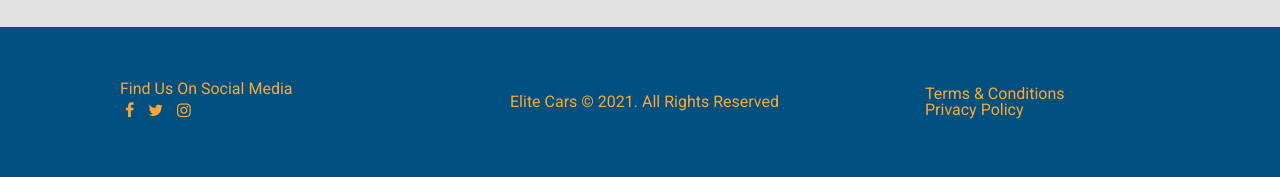
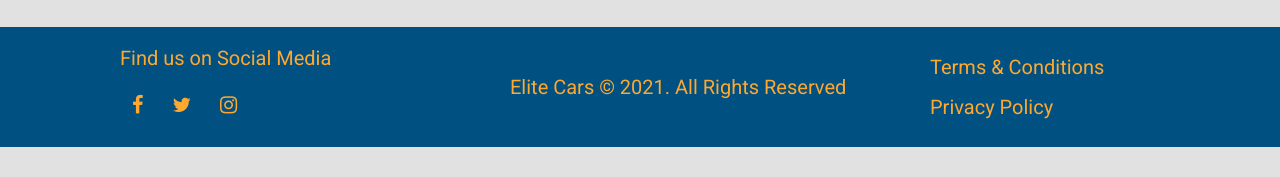
Before and after one commit to Car-Dealer-Shop/Car-Shop, a plain HTML site: page buy-car.html in a window 1280 px wide. Shown: the part 683-860 px from the top of the page. After the commit the page ends 830 px from the top, so only its background shows below. Drawn offline with Linux system fonts and the light colour scheme.

Commit message:
final edit

```diff
--- a/assets/css/about.css
+++ b/assets/css/about.css
@@ -222,41 +222,51 @@ main {
 }
 
 footer {
-  height: 150px;
+  height: 120px;
   display: grid;
   grid-template-columns: repeat(3, 1fr);
   gap: 30px;
   margin-bottom: -10px;
   margin-left: -10px;
   padding-left: 120px;
+  background-color: #005082;
+  color: #FEA82F;
+  align-items: center;
+  font-size: 20px;
+  font-weight: 400;
 }
-
-  footer {
+  /* footer {
     background-color: #005082;
-    color: #fea82f;
+    color: #FEA82F;
     align-items: center;
     justify-content: center;
     text-transform: capitalize;
-}
-  .social-icon {
+} */
+  footer .social-icon {
     width: 100%;
     margin: 10px;
     /* padding: auto; */
 }
-  .social-icon a {
-    color: #fea82f;
+  footer .social-icon a {
+    color: #FEA82F;
     display: inline-block;
     text-decoration: none;
-    padding: 5px;
+    padding: 2px;
+    margin: 10px;
     align-items: center;
 }
-  .terms {
+footer .social-icon h3 {
+  margin-bottom: 15px;
+}
+  footer .terms {
     width: 100%;
-    margin: 10px;
+    /* margin: 100px; */
 }
-  .terms a {
-    color: #fea82f;
-    display: inline;
+  footer .terms a {
+    width: 100%;
+    color: #FEA82F;
+    display: flex;
     text-decoration: none;
-    padding: 5px;
+    /* padding: 50px; */
+    margin: 20px;
 }
--- a/assets/css/buy.css
+++ b/assets/css/buy.css
@@ -329,43 +329,53 @@ footer a{
     text-decoration: none;
 } */
 footer {
-  height: 150px;
+  height: 120px;
   display: grid;
   grid-template-columns: repeat(3, 1fr);
   gap: 30px;
   margin-bottom: -10px;
   margin-left: -10px;
   padding-left: 120px;
+  background-color: #005082;
+  color: #FEA82F;
+  align-items: center;
+  font-size: 20px;
+  font-weight: 400;
 }
-
-  footer {
+  /* footer {
     background-color: #005082;
-    color: #fea82f;
+    color: #FEA82F;
     align-items: center;
     justify-content: center;
     text-transform: capitalize;
-}
-  .social-icon {
+} */
+  footer .social-icon {
     width: 100%;
     margin: 10px;
     /* padding: auto; */
 }
-  .social-icon a {
-    color: #fea82f;
+  footer .social-icon a {
+    color: #FEA82F;
     display: inline-block;
     text-decoration: none;
-    padding: 5px;
+    padding: 2px;
+    margin: 10px;
     align-items: center;
 }
-  .terms {
+footer .social-icon h3 {
+  margin-bottom: 15px;
+}
+  footer .terms {
     width: 100%;
-    margin: 10px;
+    /* margin: 100px; */
 }
-  .terms a {
-    color: #fea82f;
-    display: inline;
+  footer .terms a {
+    width: 100%;
+    color: #FEA82F;
+    display: flex;
     text-decoration: none;
-    padding: 5px;
+    /* padding: 50px; */
+    margin: 20px;
 }
 
 .show {
--- a/assets/css/contact.css
+++ b/assets/css/contact.css
@@ -221,41 +221,51 @@ main article p {
 }
 
 footer {
-  height: 150px;
+  height: 120px;
   display: grid;
   grid-template-columns: repeat(3, 1fr);
   gap: 30px;
   margin-bottom: -10px;
   margin-left: -10px;
   padding-left: 120px;
+  background-color: #005082;
+  color: #FEA82F;
+  align-items: center;
+  font-size: 20px;
+  font-weight: 400;
 }
-
-  footer {
+  /* footer {
     background-color: #005082;
-    color: #fea82f;
+    color: #FEA82F;
     align-items: center;
     justify-content: center;
     text-transform: capitalize;
-}
-  .social-icon {
+} */
+  footer .social-icon {
     width: 100%;
     margin: 10px;
     /* padding: auto; */
 }
-  .social-icon a {
-    color: #fea82f;
+  footer .social-icon a {
+    color: #FEA82F;
     display: inline-block;
     text-decoration: none;
-    padding: 5px;
+    padding: 2px;
+    margin: 10px;
     align-items: center;
 }
-  .terms {
+footer .social-icon h3 {
+  margin-bottom: 15px;
+}
+  footer .terms {
     width: 100%;
-    margin: 10px;
+    /* margin: 100px; */
 }
-  .terms a {
-    color: #fea82f;
-    display: inline;
+  footer .terms a {
+    width: 100%;
+    color: #FEA82F;
+    display: flex;
     text-decoration: none;
-    padding: 5px;
+    /* padding: 50px; */
+    margin: 20px;
 }
--- a/assets/css/rent.css
+++ b/assets/css/rent.css
@@ -130,40 +130,51 @@ main section button:hover {
 /*******************Footer*****************************/
 
 footer {
-  height: 150px;
+  height: 120px;
   display: grid;
   grid-template-columns: repeat(3, 1fr);
   gap: 30px;
   margin-bottom: -10px;
   margin-left: -10px;
   padding-left: 120px;
+  background-color: #005082;
+  color: #FEA82F;
+  align-items: center;
+  font-size: 20px;
+  font-weight: 400;
 }
-
-  footer {
+  /* footer {
     background-color: #005082;
-    color: #fea82f;
+    color: #FEA82F;
     align-items: center;
     justify-content: center;
     text-transform: capitalize;
-}
-  .social-icon {
+} */
+  footer .social-icon {
     width: 100%;
     margin: 10px;
+    /* padding: auto; */
 }
-  .social-icon a {
-    color: #fea82f;
+  footer .social-icon a {
+    color: #FEA82F;
     display: inline-block;
     text-decoration: none;
-    padding: 5px;
+    padding: 2px;
+    margin: 10px;
     align-items: center;
 }
-  .terms {
+footer .social-icon h3 {
+  margin-bottom: 15px;
+}
+  footer .terms {
     width: 100%;
-    margin: 10px;
+    /* margin: 100px; */
 }
-  .terms a {
-    color: #fea82f;
-    display: inline;
+  footer .terms a {
+    width: 100%;
+    color: #FEA82F;
+    display: flex;
     text-decoration: none;
-    padding: 5px;
+    /* padding: 50px; */
+    margin: 20px;
 }
--- a/assets/css/sell.css
+++ b/assets/css/sell.css
@@ -174,41 +174,51 @@ main {
   }
 
   footer {
-    height: 150px;
+    height: 120px;
     display: grid;
     grid-template-columns: repeat(3, 1fr);
     gap: 30px;
     margin-bottom: -10px;
     margin-left: -10px;
     padding-left: 120px;
+    background-color: #005082;
+    color: #FEA82F;
+    align-items: center;
+    font-size: 20px;
+    font-weight: 400;
   }
-
-    footer {
+    /* footer {
       background-color: #005082;
-      color: #fea82f;
+      color: #FEA82F;
       align-items: center;
       justify-content: center;
       text-transform: capitalize;
-  }
-    .social-icon {
+  } */
+    footer .social-icon {
       width: 100%;
       margin: 10px;
       /* padding: auto; */
   }
-    .social-icon a {
-      color: #fea82f;
+    footer .social-icon a {
+      color: #FEA82F;
       display: inline-block;
       text-decoration: none;
-      padding: 5px;
+      padding: 2px;
+      margin: 10px;
       align-items: center;
   }
-    .terms {
+  footer .social-icon h3 {
+    margin-bottom: 15px;
+  }
+    footer .terms {
       width: 100%;
-      margin: 10px;
+      /* margin: 100px; */
   }
-    .terms a {
-      color: #fea82f;
-      display: inline;
+    footer .terms a {
+      width: 100%;
+      color: #FEA82F;
+      display: flex;
       text-decoration: none;
-      padding: 5px;
+      /* padding: 50px; */
+      margin: 20px;
   }
--- a/assets/css/style.css
+++ b/assets/css/style.css
@@ -331,22 +331,20 @@ border-radius: 20px;
   height: 50px;
   width: 200px;
   border: none;
-  background: transparent;
-  color: #56776c;
+  background: #441bf8;
+  color: #fff;
   text-transform: uppercase;
   transition: all 500ms;
   cursor: pointer;
-  margin-left: 100px;
-  border: 2px solid #56776c;
+  margin-right: 400px;
 
 }
 
  .button1:hover{
-  /* background: rgb(79, 91, 255);
-  color: #fff; */
-  background-color: #008CBA;
-  color: white;
+  background: rgb(79, 91, 255);
+  color: #fff;
  }
+
 
  .button2{
 
@@ -435,7 +433,7 @@ border-radius: 20px;
 }
 
 footer {
-  height: 150px;
+  height: 120px;
   display: grid;
   grid-template-columns: repeat(3, 1fr);
   gap: 30px;
--- a/assets/js/buy.js
+++ b/assets/js/buy.js
@@ -70,11 +70,12 @@ function showCar(){
 
     let yearCar = document.createElement('p');
     flipCardBack.appendChild(yearCar);
-    yearCar.textContent = car.cars[i].modelY; // model year
+    yearCar.textContent = 'Model year : ' + car.cars[i].modelYear; // model year
+
 
     let mileCar = document.createElement('p');
     flipCardBack.appendChild(mileCar);
-    mileCar.textContent =car.cars[i].mileAge; // mile car
+    mileCar.textContent ='Mileage : ' + car.cars[i].mileAge; // mile car
 
     let discCar = document.createElement('p');
     flipCardBack.appendChild(discCar);
--- a/buy-car.html
+++ b/buy-car.html
@@ -66,8 +66,8 @@
           <div class="flip-card-back">
             <h1>Hyundai</h1>
             <p>Alcazar </p>
-            <p>Model year <br> 2020 </p>
-            <p>mileAge </p>
+            <p>Model year : 2020 </p>
+            <p>Mileage : 700000 </p>
             <p>Discription</p>
           </div>
         </div>
@@ -83,8 +83,8 @@
           <div class="flip-card-back">
             <h1>Hyundai</h1>
             <p>Alcazar </p>
-            <p>Model year <br> 2020 </p>
-            <p>mileAge </p>
+            <p>Model year : 2020 </p>
+            <p>Mileage : 800000 </p>
             <p>Discription</p>
             <!-- <img src="./assets//img/warranty-period.png" alt="" id="backimg">
             <p class="call">Contact phone :+962790000000</p>
```
